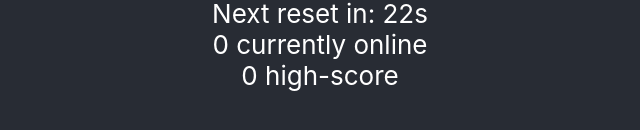
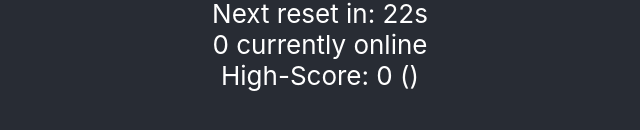
Before and after one commit to Maxiomm/button-online, a React (Create React App) app: page / in a window 1280 px wide. Shown: the part 432-562 px from the top of the page, without its empty margins (320-960 px from the left). Built offline with nearby package versions, Linux system fonts and the light colour scheme; no server answers; the database is empty.

Commit message:
Added high-score date

```diff
--- a/src/App.js
+++ b/src/App.js
@@ -14,6 +14,9 @@ function App() {
 
   // State for the high score
   const [highScore, setHighScore] = useState(0);
+
+  // State for the high score date
+  const [highScoreDate, setHighScoreDate] = useState("");
 
   // State to determine if it is the initial load of the component
   const [isInitialLoad, setIsInitialLoad] = useState(true);
@@ -34,6 +37,9 @@ function App() {
 
   // Firebase reference for the high score
   const highScoreRef = ref(database, "highScore");
+
+  // Firebase reference for the high score date
+  const highScoreDateRef = ref(database, "highScoreDate");
 
   /* -----------METHODS----------- */
 
@@ -56,15 +62,24 @@ function App() {
         setHighScore(snapshot.val()); // Update local state with the high score from Firebase
       }
     });
-  }, [countRef, highScoreRef]);
+
+    onValue(highScoreDateRef, (snapshot) => {
+      if (snapshot.exists()) {
+        setHighScoreDate(snapshot.val());
+      }
+    });
+  }, [countRef, highScoreRef, highScoreDateRef]);
 
   // Effect to reset the count to 0 when the timeLeft reaches 0
   useEffect(() => {
     if (timeLeft === 0 && !isInitialLoad && !hasReset) {
       //console.log("reset count");
       if (count > highScore) {
+        const currentDate = new Date().toLocaleDateString(); // Get current date
         set(highScoreRef, count); // Update the high score in Firebase if current count is higher
+        set(highScoreDateRef, currentDate); // Update the high score date in Firebase
         setHighScore(count); // Update the local high score state
+        setHighScoreDate(currentDate); // Update the local high score date
       }
       set(countRef, 0).then(() => {
         setCount(0); // Reset the count in Firebase
@@ -79,6 +94,7 @@ function App() {
     highScore,
     countRef,
     highScoreRef,
+    highScoreDateRef,
   ]);
 
   // Effect to reset `hasReset` flag when `timeLeft` is no longer 0
@@ -98,6 +114,7 @@ function App() {
         timeLeft={timeLeft}
         onlineCount={onlineCount}
         highScore={highScore}
+        highScoreDate={highScoreDate}
       />
     </div>
   );
--- a/src/components/Header.js
+++ b/src/components/Header.js
@@ -1,14 +1,23 @@
 import React from "react";
 
 // Header component to display the counter, button, and timer
-function Header({ count, incrementCount, timeLeft, onlineCount, highScore }) {
+function Header({
+  count,
+  incrementCount,
+  timeLeft,
+  onlineCount,
+  highScore,
+  highScoreDate,
+}) {
   return (
     <header className="App-header">
       <h1>{count}</h1>
       <button onClick={incrementCount}>Click</button>
       <div className="timer">Next reset in: {timeLeft}s</div>
       <div className="online-counter">{onlineCount} currently online</div>
-      <div className="high-score">{highScore} high-score</div>
+      <div className="high-score">
+        High-Score: {highScore} ({highScoreDate})
+      </div>
     </header>
   );
 }
```
